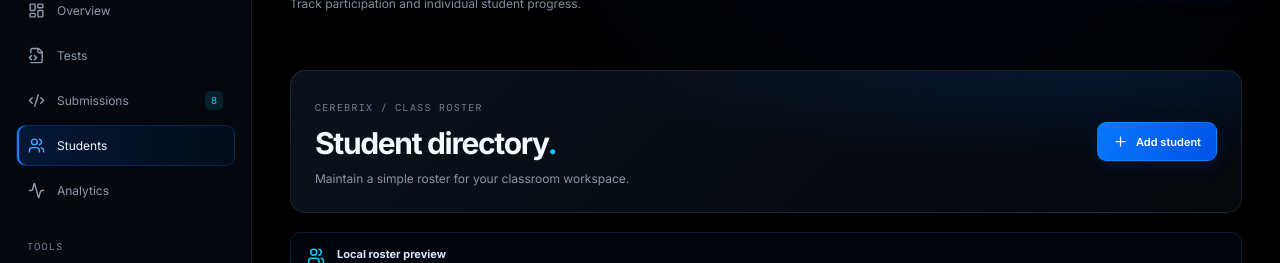
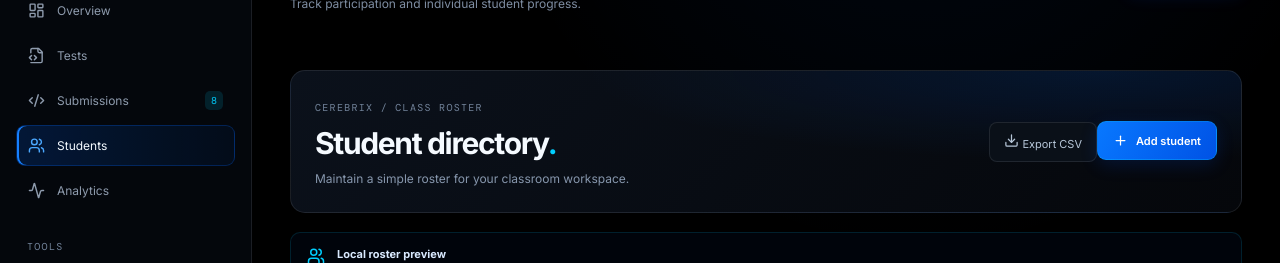
Before and after one commit to astryxleo/CEREBRIX, a React (Vite) app: page / in a window 1280 px wide. Both pictures are taken after a click on the button "Students". Shown: the part 210-473 px from the top of the page. Built offline with nearby package versions, Linux system fonts and the light colour scheme.

Commit message:
Add CSV export for student roster

```diff
--- a/src/StudentDirectory.tsx
+++ b/src/StudentDirectory.tsx
@@ -1,5 +1,5 @@
 import { useEffect, useMemo, useState } from "react";
-import { GraduationCap, Mail, Plus, Search, Trash2, Users, X } from "lucide-react";
+import { Download, GraduationCap, Mail, Plus, Search, Trash2, Users, X } from "lucide-react";
 
 type Student = { id: string; name: string; email: string; className: string; addedAt: number };
 const storageKey = "cerebrix.teacher.students.v1";
@@ -17,6 +17,15 @@ export default function StudentDirectory() {
   const [error, setError] = useState("");
   useEffect(() => { try { localStorage.setItem(storageKey, JSON.stringify(students)); } catch { /* Browser storage can be unavailable. */ } }, [students]);
   const filtered = useMemo(() => students.filter(student => (student.name + " " + student.email + " " + student.className).toLowerCase().includes(query.trim().toLowerCase())).sort((a,b) => a.name.localeCompare(b.name)), [students, query]);
+  const exportCsv = () => {
+    const escapeCell = (value: string) => '"' + value.replace(/"/g, '""') + '"';
+    const rows = [["Name", "Email", "Class / section", "Added at"], ...students.map(student => [student.name, student.email, student.className, new Date(student.addedAt).toISOString()])];
+    const csv = rows.map(row => row.map(escapeCell).join(",")).join("\r\n");
+    const url = URL.createObjectURL(new Blob(["\uFEFF", csv], { type: "text/csv;charset=utf-8;" }));
+    const link = document.createElement("a");
+    link.href = url; link.download = "cerebrix-students.csv"; link.click();
+    URL.revokeObjectURL(url);
+  };
   const addStudent = () => {
     const cleanName = name.trim();
     const cleanEmail = email.trim().toLowerCase();
@@ -27,7 +36,7 @@ export default function StudentDirectory() {
     setName(""); setEmail(""); setClassName("Class 12"); setError(""); setShowForm(false);
   };
   return <section className="student-directory">
-    <div className="student-exam-header"><div><span className="panel-kicker">CEREBRIX / CLASS ROSTER</span><h2>Student directory<span className="heading-period">.</span></h2><p>Maintain a simple roster for your classroom workspace.</p></div><button className="primary-btn" onClick={() => { setShowForm(value => !value); setError(""); }}><Plus size={15}/>{showForm ? "Close form" : "Add student"}</button></div>
+    <div className="student-exam-header"><div><span className="panel-kicker">CEREBRIX / CLASS ROSTER</span><h2>Student directory<span className="heading-period">.</span></h2><p>Maintain a simple roster for your classroom workspace.</p></div><div className="directory-header-actions"><button className="secondary-btn" onClick={exportCsv} disabled={!students.length}><Download size={15}/> Export CSV</button><button className="primary-btn" onClick={() => { setShowForm(value => !value); setError(""); }}><Plus size={15}/>{showForm ? "Close form" : "Add student"}</button></div></div>
     <div className="student-preview-banner"><Users size={18}/><div><strong>Local roster preview</strong><p>Student profiles are saved only in this browser. They are not invitations, authenticated accounts, or connected to exam submissions yet.</p></div></div>
     <div className="directory-stats"><article><Users size={17}/><span>Total students</span><strong>{students.length}</strong></article><article><GraduationCap size={17}/><span>Classes represented</span><strong>{new Set(students.map(student => student.className.trim()).filter(Boolean)).size}</strong></article><article><Mail size={17}/><span>Emails added</span><strong>{students.filter(student => student.email).length}</strong></article></div>
     {showForm && <div className="panel directory-form"><div className="panel-header"><div><div className="panel-kicker">NEW STUDENT</div><h2>Add to roster</h2></div><button className="icon-btn" onClick={() => setShowForm(false)} aria-label="Close form"><X size={17}/></button></div>{error && <div className="builder-error">{error}</div>}<div className="directory-fields"><label className="builder-field">Full name<input autoFocus value={name} onChange={event => setName(event.target.value)} placeholder="Student name" /></label><label className="builder-field">Email (optional)<input type="email" value={email} onChange={event => setEmail(event.target.value)} placeholder="student@school.edu" /></label><label className="builder-field">Class / section<input value={className} onChange={event => setClassName(event.target.value)} placeholder="e.g. Class 12 · A" /></label></div><div className="directory-form-actions"><button className="secondary-btn" onClick={() => setShowForm(false)}>Cancel</button><button className="primary-btn" onClick={addStudent}><Plus size={15}/> Save student</button></div></div>}
```
